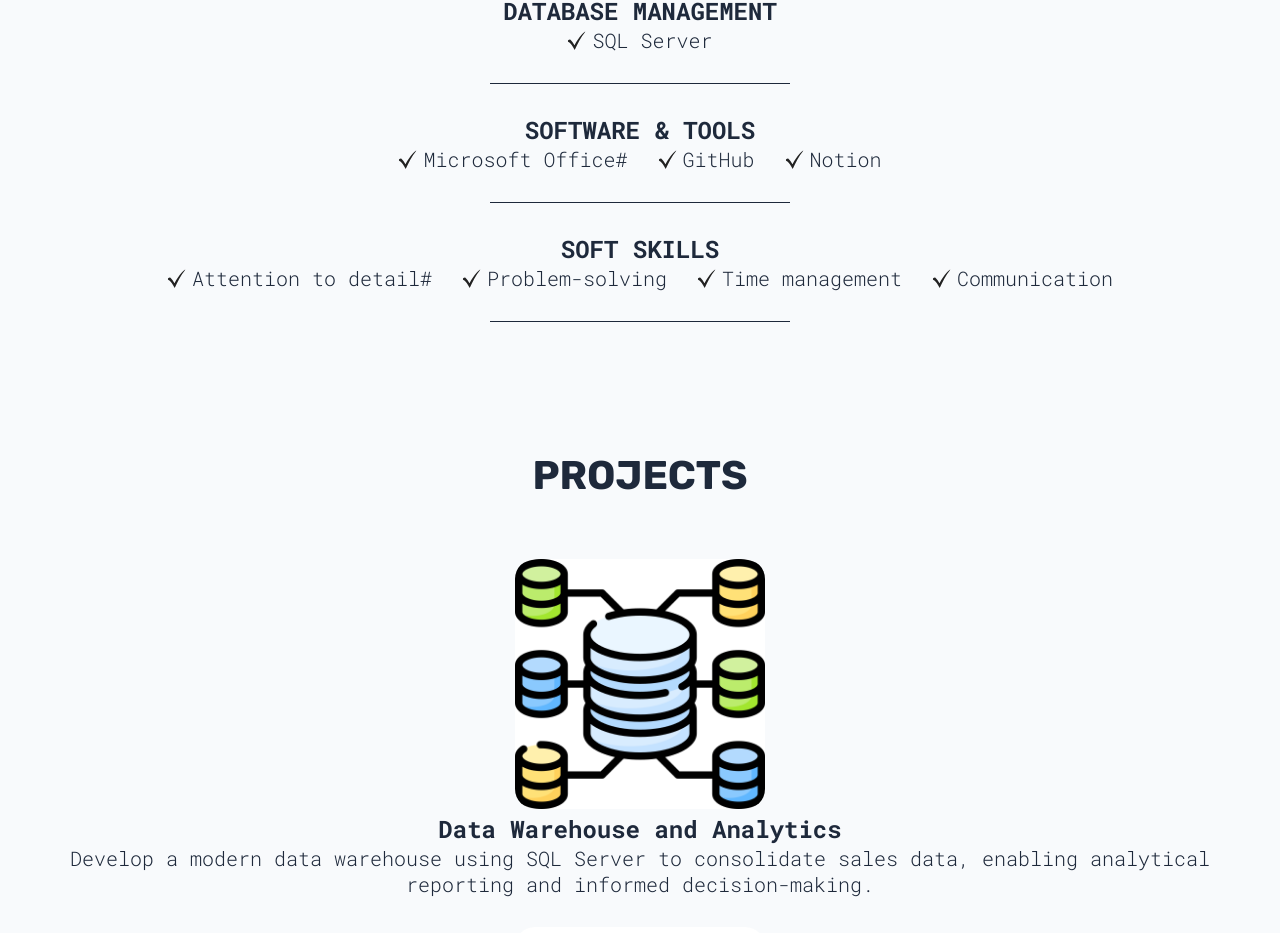
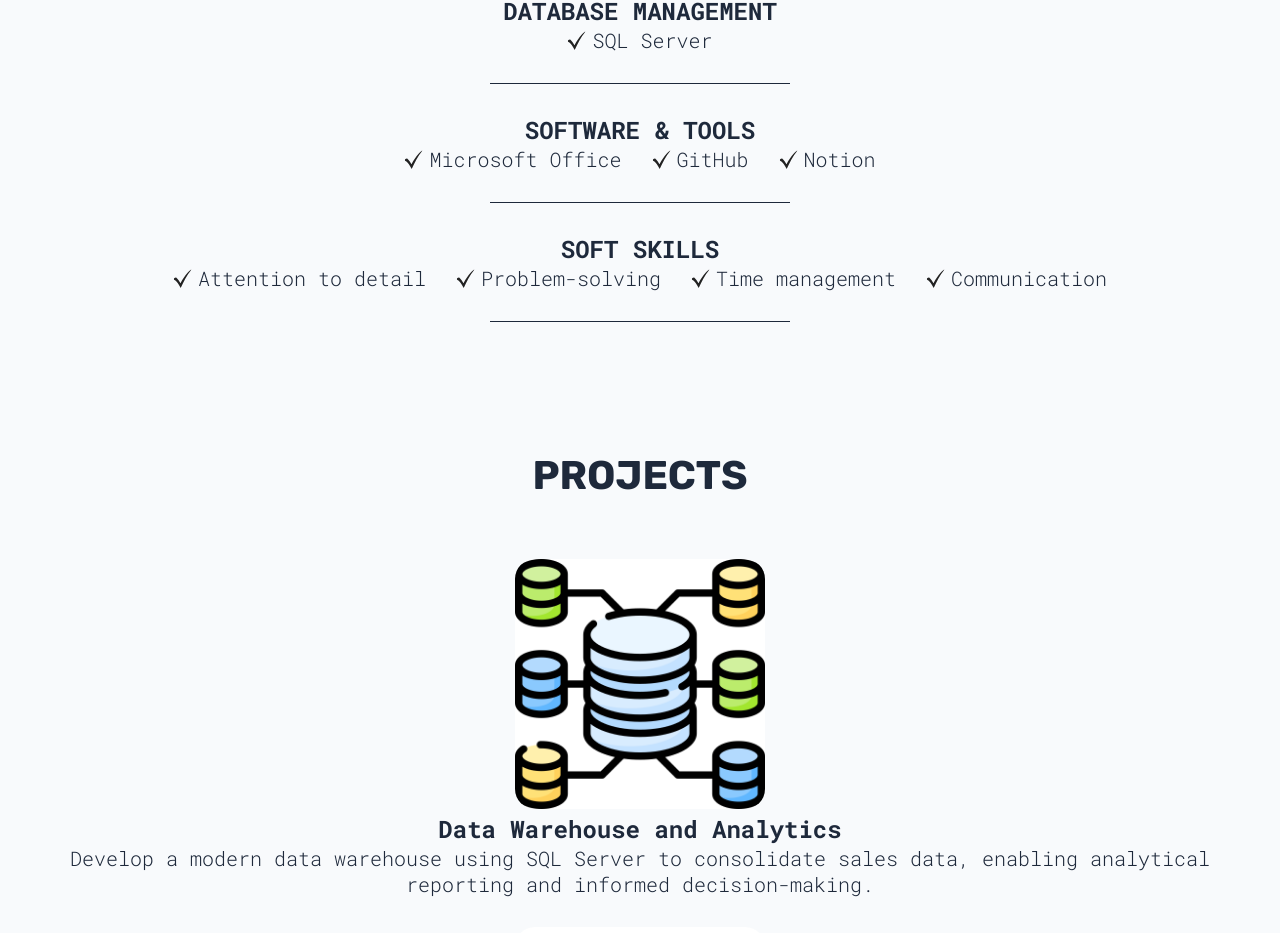
Before and after one commit to mizunate-tech/my-portfolio, a React (Vite) app: page / in a window 1280 px wide. Shown: the part 1330-2263 px from the top of the page. Built offline with nearby package versions, Linux system fonts and the light colour scheme.

Commit message:
Skill section

```diff
--- a/src/sections/Skills/Skills.jsx
+++ b/src/sections/Skills/Skills.jsx
@@ -34,14 +34,14 @@ function Skills() {
       <hr />
       <h2>Software & Tools</h2>
       <div className={styles.skillList}>
-        <SkillList src={checkMarkIcon} skill="Microsoft Office#" />
+        <SkillList src={checkMarkIcon} skill="Microsoft Office" />
         <SkillList src={checkMarkIcon} skill="GitHub" />
         <SkillList src={checkMarkIcon} skill="Notion" />
       </div>
       <hr />
       <h2>Soft Skills</h2>
       <div className={styles.skillList}>
-        <SkillList src={checkMarkIcon} skill="Attention to detail#" />
+        <SkillList src={checkMarkIcon} skill="Attention to detail" />
         <SkillList src={checkMarkIcon} skill="Problem-solving" />
         <SkillList src={checkMarkIcon} skill="Time management" />
         <SkillList src={checkMarkIcon} skill="Communication" />
```
